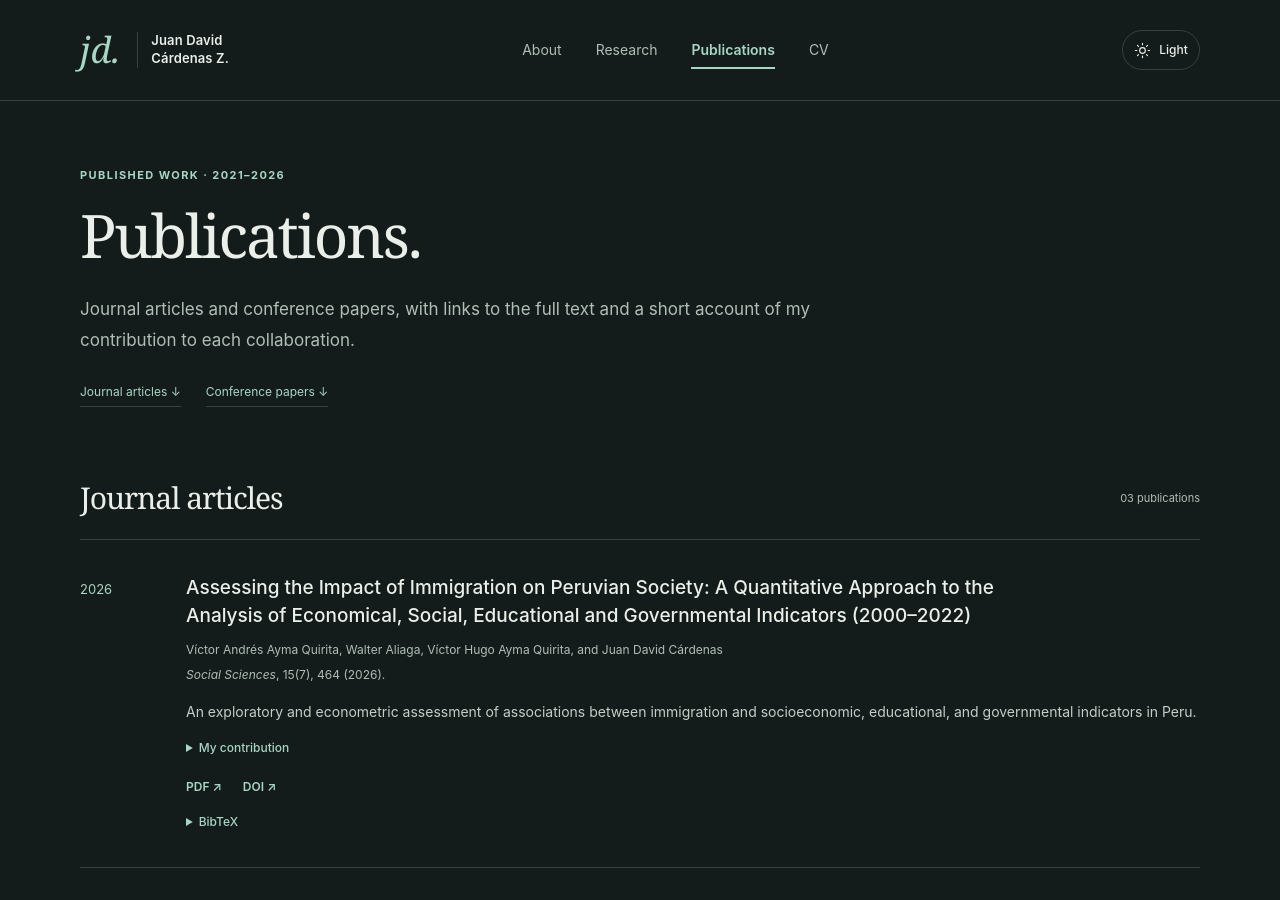
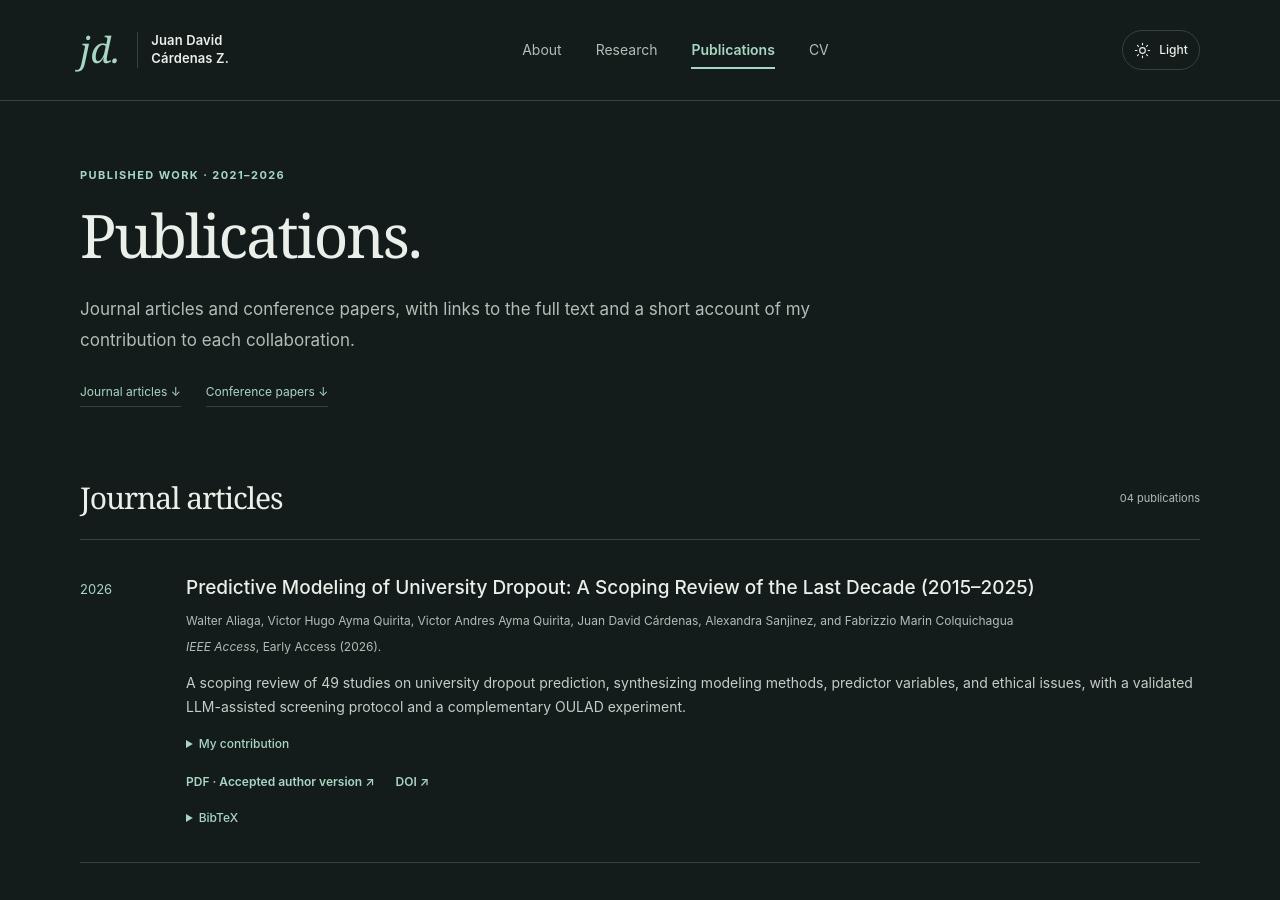
Before and after one commit to GitterOP/gitterop.github.io, a Jekyll site: the page built from publications.html, in a window 1280 px wide and 900 px high. Built offline with Jekyll 4.4.1, drawn with Linux system fonts in a browser that asks for light colours.

Commit message:
Add university dropout review in Early Access

```diff
--- a/_data/publications.yml
+++ b/_data/publications.yml
@@ -56,6 +56,29 @@
       number = {7},
       pages = {464},
       doi = {10.3390/socsci15070464}
+    }
+- id: desercion_universitaria_scoping
+  title: "Predictive Modeling of University Dropout: A Scoping Review of the Last Decade (2015–2025)"
+  authors: "Walter Aliaga, Victor Hugo Ayma Quirita, Victor Andres Ayma Quirita, Juan David Cárdenas, Alexandra Sanjinez, and Fabrizzio Marin Colquichagua"
+  year: 2026
+  type: journal
+  venue: IEEE Access
+  venue_short: IEEE Access
+  citation: Early Access
+  doi: 10.1109/ACCESS.2026.3756227
+  pdf: /files/papers/cardenas-2026-university-dropout-review.pdf
+  pdf_label: PDF · Accepted author version
+  featured: false
+  personal_contribution: Building on the initial dataset and draft prepared by Alexandra Sanjinez, I designed and implemented a local-LLM workflow for screening and extraction. I was one of two reviewers of 300 abstracts, calculated screening metrics, and manually verified data from all 49 included studies. I adopted the scoping-review format, developed predictor-variable categories and the ethical analysis, and led responses to reviewers with team guidance. The coauthor team carried out the OULAD experiment.
+  study_summary: A scoping review of 49 studies on university dropout prediction, synthesizing modeling methods, predictor variables, and ethical issues, with a validated LLM-assisted screening protocol and a complementary OULAD experiment.
+  bibtex: |
+    @article{aliaga2026dropout,
+      author = {Aliaga, Walter and Ayma Quirita, Victor Hugo and Ayma Quirita, Victor Andres and Cárdenas, Juan David and Sanjinez, Alexandra and Marin Colquichagua, Fabrizzio},
+      title = {Predictive Modeling of University Dropout: A Scoping Review of the Last Decade (2015–2025)},
+      journal = {IEEE Access},
+      year = {2026},
+      note = {Early Access},
+      doi = {10.1109/ACCESS.2026.3756227}
     }
 - id: presidential_sentiment
   title: "Peruvian Presidential Debates in the Elections of 2021 in Twitter/X: A Sentiment Analysis Approach"
--- a/publications.html
+++ b/publications.html
@@ -11,13 +11,13 @@ description: Journal articles and conference papers by Juan David Cárdenas, wit
     <div class="section-jump"><a href="#journal-articles">Journal articles <span aria-hidden="true">↓</span></a><a href="#conference-papers">Conference papers <span aria-hidden="true">↓</span></a></div>
   </header>
   <section class="publication-section" aria-labelledby="journal-articles">
-    <div class="list-heading"><h2 id="journal-articles">Journal articles</h2><span>03 publications</span></div>
     {% assign papers = site.data.publications | where: 'type', 'journal' | sort: 'year' | reverse %}
+    <div class="list-heading"><h2 id="journal-articles">Journal articles</h2><span>{% if papers.size < 10 %}0{% endif %}{{ papers.size }} publications</span></div>
     {% for paper in papers %}{% include publication.html paper=paper %}{% endfor %}
   </section>
   <section class="publication-section" aria-labelledby="conference-papers">
-    <div class="list-heading"><h2 id="conference-papers">Conference papers</h2><span>03 publications</span></div>
     {% assign papers = site.data.publications | where: 'type', 'conference' | sort: 'year' | reverse %}
+    <div class="list-heading"><h2 id="conference-papers">Conference papers</h2><span>{% if papers.size < 10 %}0{% endif %}{{ papers.size }} publications</span></div>
     {% for paper in papers %}{% include publication.html paper=paper %}{% endfor %}
   </section>
 </div>
```
Also changed, not shown: quickstart.md (+2 -2 lines), tests/check_site.py (+8 -8 lines), README.md, 1 other file.
